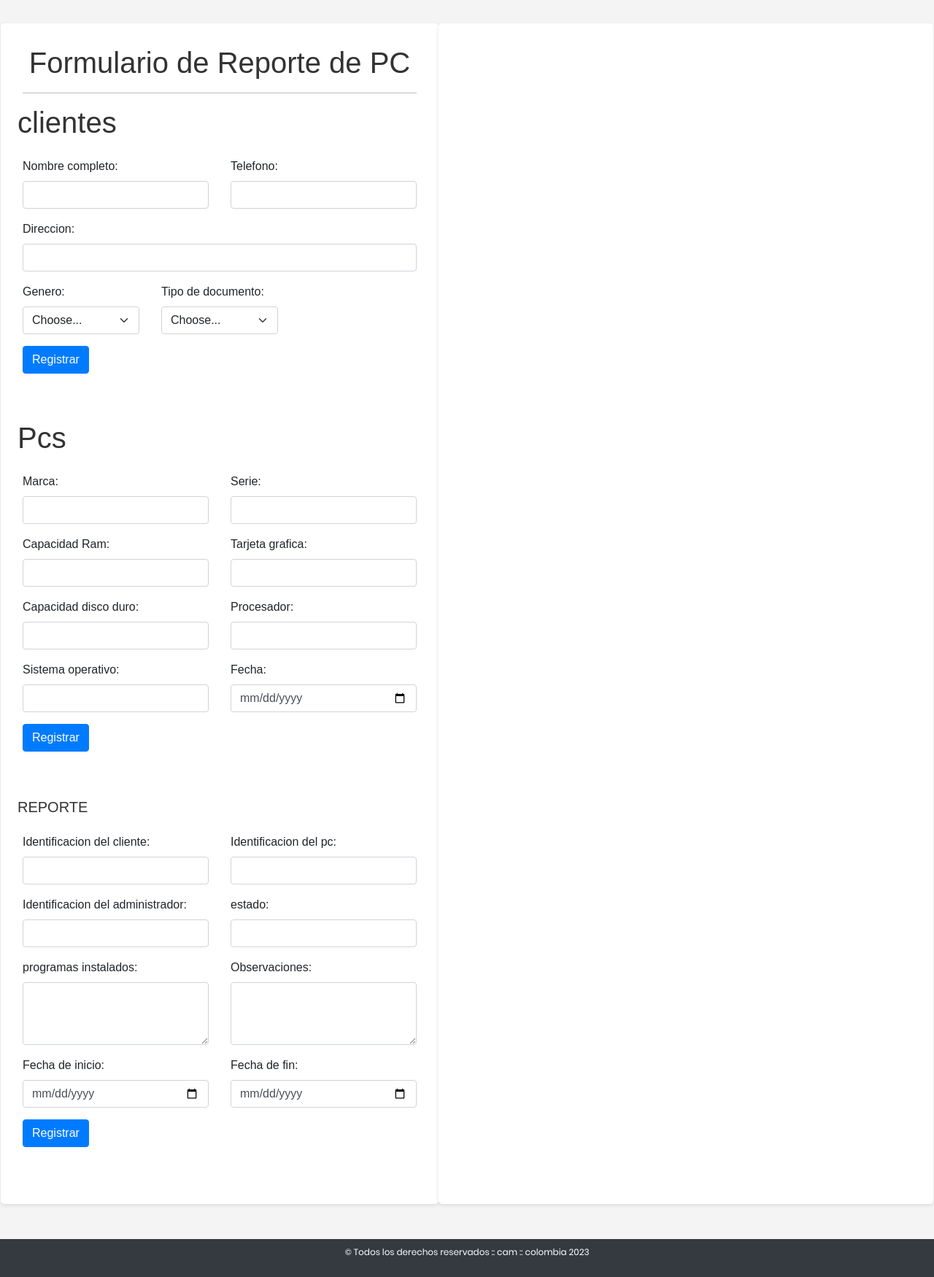
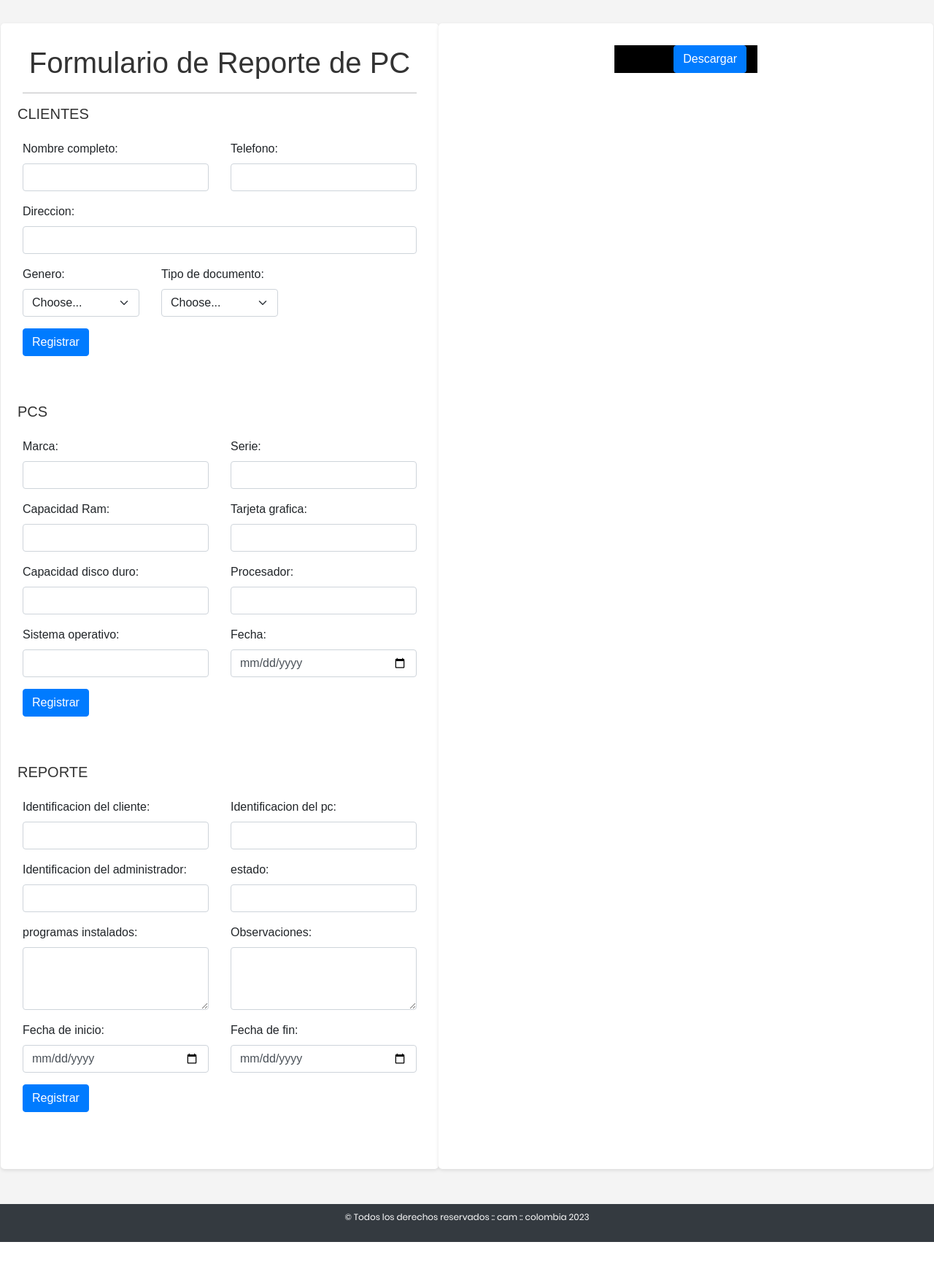
Before and after one commit to winsignares/hvPc, a Flask app: page /fronted/indexreport in a window 1280 px wide. Shown: the part 68-1818 px from the top of the page at 73% size. After the commit the page ends 1770 px from the top, so only its background shows below. Run offline with Flask 3, Linux system fonts and the light colour scheme; some libraries are stand-ins or nearby versions.

Commit message:
cambios nuevos

```diff
--- a/src/config/static/js/hdvjs/report.js
+++ b/src/config/static/js/hdvjs/report.js
@@ -2,19 +2,21 @@ function guardar_cliente(){
     const name = document.getElementById('namecliente').value;
     const direccion = document.getElementById('direccioncliente').value;
     const telecliente = document.getElementById('telecliente').value;
-    const tipodocumneto = document.getElementById('cedula').value;
-    const men = document.getElementById('men').value;
-    const woman = document.getElementById('woman').value;
-    const tarjeta = document.getElementById('tarjeta').value;
+    const tipodocumento = document.getElementById('documento').value;
+
+    const generos = document.getElementById('generos').value;
+
+
+
 
     axios.post('guardar_cliente',{
         full_name:name,
-        tipo_document:tipodocumneto,
-        tipo_document:tarjeta,
+        tipo_document:tipodocumento,
         telefono:telecliente,
         direccion:direccion,
-        id_genero:men,
-        id_genero:woman
+        id_genero:generos
+
+
     },{
         headers:{
             'Content-Type': 'multipart/form-data'
@@ -27,12 +29,12 @@ function guardar_cliente(){
         console.error(error)
         alert("no")
     })
-console.log(tipodocumneto)
+  console.log(generos)
     }
 
 
     function guardar_pc(){
-        var boton =document.getElementById('ok')
+
         const marcas = document.getElementById('marca').value;
         const series= document.getElementById('serie').value;
         const capacidad_ram = document.getElementById('ram').value;
@@ -41,11 +43,7 @@ console.log(tipodocumneto)
         const procesador = document.getElementById('procesador').value;
         const sistema = document.getElementById('sistemaop').value;
         const fecha = document.getElementById('fecha').value;
-        boton.addEventListener('click', function(event) {
-            event.preventDefault();
-            // Realiza tus acciones o muestra tus contenidos sin que la página se actualice
-            console.log('Haz clic en el enlace sin actualizar la página');
-          });
+
         axios.post('guardar_pcs',{
             marca:marcas,
             serie:series,
@@ -69,3 +67,11 @@ console.log(tipodocumneto)
         })
     console.log(fecha)
         }
+
+
+function prevenir(){
+const form = document.getElementById("formulario");
+console.log("paso")
+form.addEventListener("submit", function(event){
+    event.preventDefault();
+})}
--- a/src/config/templates/layout.html
+++ b/src/config/templates/layout.html
@@ -48,9 +48,9 @@
 <body>
 	{% block body%}
 	{% endblock %}
-	<script src="https://cdn.jsdelivr.net/npm/flatpickr"></script>
+
 	<script src="https://cdn.jsdelivr.net/npm/particles.js@2.0.0/particles.min.js"></script>
-	<script src="{{url_for('static', filename='vendor/flatpickr/flatpickr.min.js')}}"></script>
+
 	<!--============================================js===================================================-->
 	<script src="{{url_for('static', filename='vendor/jquery/jquery-3.2.1.min.js')}}"></script>
 	<!--===============================================================================================-->
@@ -76,8 +76,7 @@
 
 	<script src="https://stackpath.bootstrapcdn.com/bootstrap/4.5.2/js/bootstrap.min.js"></script>
 
-	<script src="https://code.jquery.com/jquery-3.5.1.slim.min.js"></script>
-	<script src="https://cdn.jsdelivr.net/npm/@popperjs/core@2.5.4/dist/umd/popper.min.js"></script>
+
 
 </body>
 
--- a/src/config/templates/main/reporte.html
+++ b/src/config/templates/main/reporte.html
@@ -1,13 +1,21 @@
-{% extends './layout.html' %}
-{% block body%}
-<link rel="stylesheet" href="{{url_for('static', filename='css/report.css')}}">
-
+{% extends './layout.html' %} {% block body%}
+<link
+  rel="stylesheet"
+  href="{{url_for('static', filename='css/report.css')}}"
+/>
 
 <nav class="navbar navbar-expand-lg navbar-dark bg-dark fixed-top">
   <div class="container">
     <a href="#" class="navbar-brand"><span class="text-primary">hdv</span>pc</a>
-    <button class="navbar-toggler" type="button" data-bs-toggle="collapse" data-bs-target="#navbarS"
-      aria-controls="navbarS" aria-expanded="false" aria-label="Toggle navigation">
+    <button
+      class="navbar-toggler"
+      type="button"
+      data-bs-toggle="collapse"
+      data-bs-target="#navbarS"
+      aria-controls="navbarS"
+      aria-expanded="false"
+      aria-label="Toggle navigation"
+    >
       <span class="navbar-toggler-icon"></span>
     </button>
     <div class="collapse navbar-collapse" id="navbarS">
@@ -32,102 +40,111 @@
 <div class="d-flex">
   <div class="container report mb-5">
     <h1 class="text-center">Formulario de Reporte de PC</h1>
-    <hr>
+    <hr />
 
-    <form class="row g-3">
-      <h1>clientes</h1>
+    <form id="formulario" class="row g-3">
+      <h1 class="text-uppercase lead">clientes</h1>
       <div class="col-md-6">
-
         <label class="form-label">Nombre completo:</label>
-        <input type="text" class="form-control" id="namecliente">
+        <input type="text" class="form-control" id="namecliente" />
       </div>
       <div class="col-md-6">
         <label class="form-label">Telefono:</label>
-        <input type="number" class="form-control" id="telecliente">
+        <input type="number" class="form-control" id="telecliente" />
       </div>
       <div class="col-12">
         <label class="form-label">Direccion:</label>
-        <input type="text" class="form-control" id="direccioncliente">
+        <input type="text" class="form-control" id="direccioncliente" />
       </div>
-
 
       <div class="col-md-4">
         <label class="form-label">Genero:</label>
-        <select class="form-select">
+        <select id="generos" class="form-select">
           <option selected>Choose...</option>
-          <option id="men" value="1">masculino</option>
-          <option id="woman" value="2">femenino</option>
+          <option value="2">masculino</option>
+          <option value="1">femenino</option>
         </select>
       </div>
       <div class="col-md-4">
         <label class="form-label">Tipo de documento:</label>
-        <select class="form-select">
+        <select id="documento" class="form-select">
           <option selected>Choose...</option>
-          <option id="tarjeta" value="tarjeta de identidad">tarjeta de identidad</option>
-          <option id="cedula" value="cedula de ciudadania">cedula de ciudadania</option>
+          <option>tarjeta de identidad</option>
+          <option>cedula de ciudadania</option>
         </select>
       </div>
 
-
       <div class="col-12 mb-5">
-        <button type="submit" class="btn btn-primary" onclick="guardar_cliente()">Registrar</button>
+        <button
+          type="submit"
+          class="btn btn-primary"
+          id="ok"
+          onclick="guardar_cliente();prevenir()"
+        >
+          Registrar
+        </button>
       </div>
-      <h1>Pcs</h1>
+      <h1 class="text-uppercase lead">Pcs</h1>
       <div class="col-md-6">
-
         <label class="form-label">Marca:</label>
-        <input type="text" class="form-control" id="marca">
+        <input type="text" class="form-control" id="marca" />
       </div>
       <div class="col-md-6">
         <label class="form-label">Serie:</label>
-        <input type="text" class="form-control" id="serie">
+        <input type="text" class="form-control" id="serie" />
       </div>
       <div class="col-6">
         <label class="form-label">Capacidad Ram:</label>
-        <input type="text" class="form-control" id="ram">
+        <input type="text" class="form-control" id="ram" />
       </div>
       <div class="col-6">
         <label class="form-label">Tarjeta grafica:</label>
-        <input type="text" class="form-control" id="terjetagra">
+        <input type="text" class="form-control" id="terjetagra" />
       </div>
       <div class="col-6">
         <label class="form-label">Capacidad disco duro:</label>
-        <input type="text" class="form-control" id="discoduro">
+        <input type="text" class="form-control" id="discoduro" />
       </div>
       <div class="col-6">
         <label class="form-label">Procesador:</label>
-        <input type="text" class="form-control" id="procesador">
+        <input type="text" class="form-control" id="procesador" />
       </div>
       <div class="col-6">
         <label class="form-label">Sistema operativo:</label>
-        <input type="text" class="form-control" id="sitemaop">
+        <input type="text" class="form-control" id="sitemaop" />
       </div>
 
       <div class="col-6">
         <label>Fecha:</label>
-        <input type="date" class="form-control" id="fecha">
+        <input id="fecha" type="date" class="form-control"  />
       </div>
 
       <div class="col-12 mb-5">
-        <button id="ok" type="submit" class="btn btn-primary" onclick="guardar_pc()">Registrar</button>
+        <button
+          id="ok"
+          type="submit"
+          class="btn btn-primary"
+          onclick="guardar_pc();prevenir()"
+        >
+          Registrar
+        </button>
       </div>
       <h1 class="text-uppercase lead">reporte</h1>
       <div class="col-md-6">
-
         <label class="form-label">Identificacion del cliente:</label>
-        <input type="text" class="form-control" id="marca">
+        <input type="text" class="form-control" id="marca" />
       </div>
       <div class="col-md-6">
         <label class="form-label">Identificacion del pc:</label>
-        <input type="text" class="form-control" id="serie">
+        <input type="text" class="form-control" id="serie" />
       </div>
       <div class="col-6">
         <label class="form-label">Identificacion del administrador:</label>
-        <input type="text" class="form-control" id="ram">
+        <input type="text" class="form-control" id="ram" />
       </div>
       <div class="col-6">
         <label class="form-label">estado:</label>
-        <input type="text" class="form-control" id="procesador">
+        <input type="text" class="form-control" id="procesador" />
       </div>
       <div class="col-6">
         <label class="form-label">programas instalados:</label>
@@ -140,21 +157,23 @@
 
       <div class="col-6">
         <label>Fecha de inicio:</label>
-        <input type="date" class="form-control" id="fecha">
+        <input type="date" class="form-control" id="fecha" />
       </div>
       <div class="col-6">
         <label>Fecha de fin:</label>
-        <input type="date" class="form-control" id="fecha">
+        <input type="date" class="form-control" id="fecha" />
       </div>
       <div class="col-12 mb-5">
-        <button id="ok" type="submit" class="btn btn-primary" onclick="">Registrar</button>
+        <button id="ok" type="submit" class="btn btn-primary" onclick="">
+          Registrar
+        </button>
       </div>
     </form>
   </div>
-  <div class="container dos mb-5 ">
-    <div class="row ">
+  <div class="container dos mb-5">
+    <div class="row">
       <div class="col-md-6 offset-md-3">
-       <!--------- <div class="header">
+        <!--------- <div class="header">
           <h1>Curriculum Vitae</h1>
         </div>
         <div class="text-center">
@@ -196,7 +215,12 @@
               <p>Fecha: Fecha de inicio - Fecha de finalización</p>
             </li>
           </ul>
-        </div>----->
+        </div>-->
+        <div class="col-8 mx-auto d-flex justify-content-end bg-black">
+          <button id="ok" type="submit" class="btn btn-primary" onclick="">
+            Descargar
+          </button>
+        </div>
       </div>
     </div>
   </div>
@@ -210,16 +234,5 @@
   </div>
 </footer>
 
-
-
-
-
-
-
-
-
-
-
-
 <script src="{{url_for('static', filename='js/hdvjs/report.js')}}"></script>
 {%endblock%}
```
Also changed, not shown: src/config/static/js/hdvjs/registro.js (line endings or trailing spaces).
